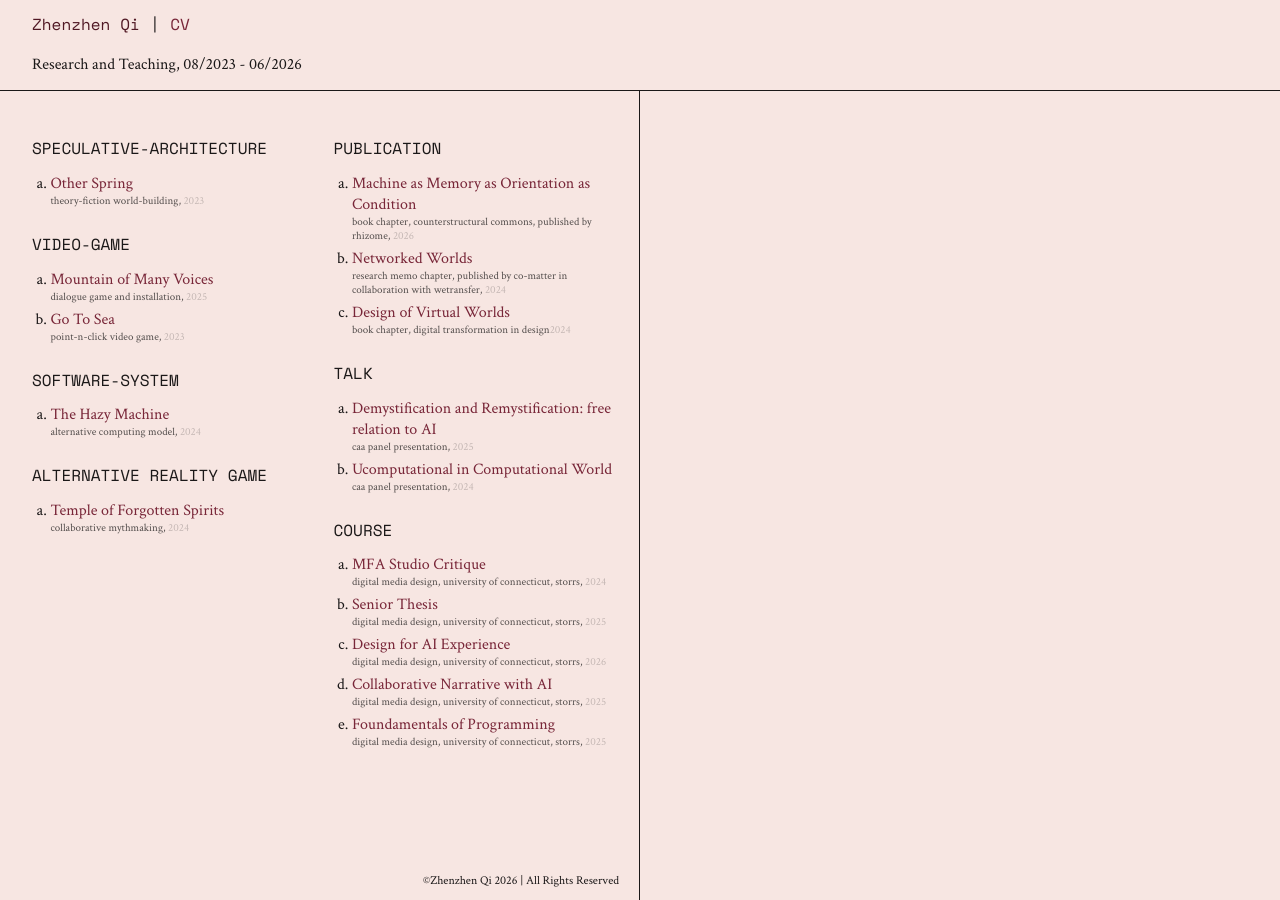
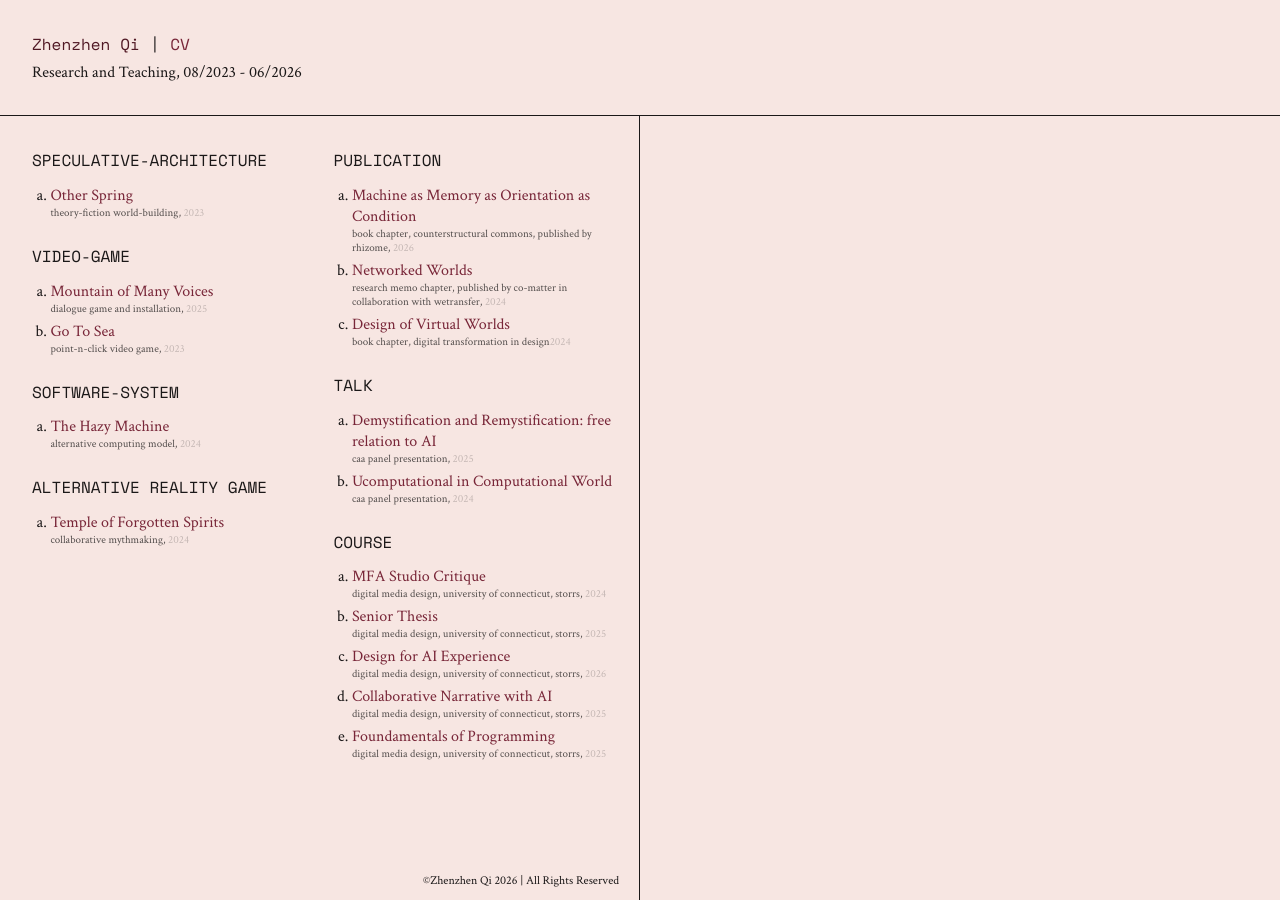
Before and after one commit to zhenzhenqi/zhenzhenqi, a Jekyll site: the page built from index.md, in a window 1280 px wide. Built offline with Jekyll 4.4.1, drawn with Linux system fonts in a browser that asks for light colours.

Commit message:
Adjust header spacing and remove workshop date heading

```diff
--- a/assets/css/main.scss
+++ b/assets/css/main.scss
@@ -28,9 +28,9 @@
   top: 0;
   left: 0;
   right: 0;
-  padding: 0;
+  padding: 2rem 0 0;
   z-index: 1000;
-  height: 3rem;
+  height: 1.5rem;
   background-color: #F7E6E2;
 }
 
@@ -39,7 +39,7 @@
 .navbar .site-identity { gap:.65rem; padding:0 2rem; }
 .navbar a { color:#782638; }
 .navbar a.active { color:#501824; }
-.portfolio-summary { position:fixed; top:3rem; left:0; right:0; z-index:999; box-sizing:border-box; margin:0; padding:.35rem 2rem .95rem; border-bottom:1px solid #1b1818; background-color:#F7E6E2; font-family:inherit; font-size:1rem; font-weight:400; }
+.portfolio-summary { position:fixed; top:3.5rem; left:0; right:0; z-index:999; box-sizing:border-box; margin:0; padding:.35rem 2rem 2rem; border-bottom:1px solid #1b1818; background-color:#F7E6E2; font-family:inherit; font-size:1rem; font-weight:400; }
 
 .row { display:flex; height:100vh; }
 .row .col { padding:2.5rem 20px 0; overflow-y:auto; }
@@ -47,7 +47,7 @@
 .row .col::-webkit-scrollbar-track { background:#bfc5c3; }
 .row .col::-webkit-scrollbar-thumb { background:#8e9a96; }
 
-#left { border-right:1px solid #1b1818; padding-left:0; padding-right:0; padding-top:6.5rem; flex:3 0 400px; transform:translateZ(0); }
+#left { border-right:1px solid #1b1818; padding-left:0; padding-right:0; padding-top:7.25rem; flex:3 0 400px; transform:translateZ(0); }
 #left .project-list { column-count:2; column-gap:1rem; padding:2rem 20px 0 2rem; }
 .type-group { break-inside:avoid; margin-bottom:1.5rem; }
 .section-title { text-transform:uppercase; margin:.8rem 0; }
@@ -59,7 +59,7 @@
 .project-subtext { font-size:11px; color:#000000a8; text-transform:lowercase; }
 .project-subtext .time { opacity:.3; text-transform:capitalize; }
 
-#center { border-right:1px solid #1b1818; flex:3 0 330px; box-sizing:border-box; container-type:inline-size; font-size:1em; padding-top:6.5rem; padding-bottom:5rem; }
+#center { border-right:1px solid #1b1818; flex:3 0 330px; box-sizing:border-box; container-type:inline-size; font-size:1em; padding-top:7.25rem; padding-bottom:5rem; }
 #center #content { max-width:550px; margin:0 auto; }
 #center #content p { line-height:1.3em; }
 #center #content img { width:100%; height:auto; }
@@ -93,7 +93,7 @@
 @media screen and (max-width:900px) { #right { display:none; } }
 @media screen and (max-width:799px) {
   #left { display:none; }
-  #center { border-right:0; padding-top:6.5rem; }
+  #center { border-right:0; padding-top:7.25rem; }
   .mobile-only { display:block; }
   #pages { z-index:1000; right:10px; top:1rem; }
   .home-pages { display:block; }
--- a/workshop/house-of-forgotten-spirits/index.html
+++ b/workshop/house-of-forgotten-spirits/index.html
@@ -3,12 +3,6 @@
 title: "Temple of Forgotten Spirits"
 permalink: /workshop/house-of-forgotten-spirits/
 ---
-
-<p class="page-month">January</p>
-
-                <p>2024</p>
-
-
 
                 <p><strong>Temple of Forgotten Spirits</strong> is an interactive ritual of collaborative mythmaking that invited participants to co-author a symbolic tale using a natural language model and diffusion model, simulated divination, and folk narrative traditions blended with new media.</p>
 <h3 id="collective-worldmaking">Collective Worldmaking</h3>
```
